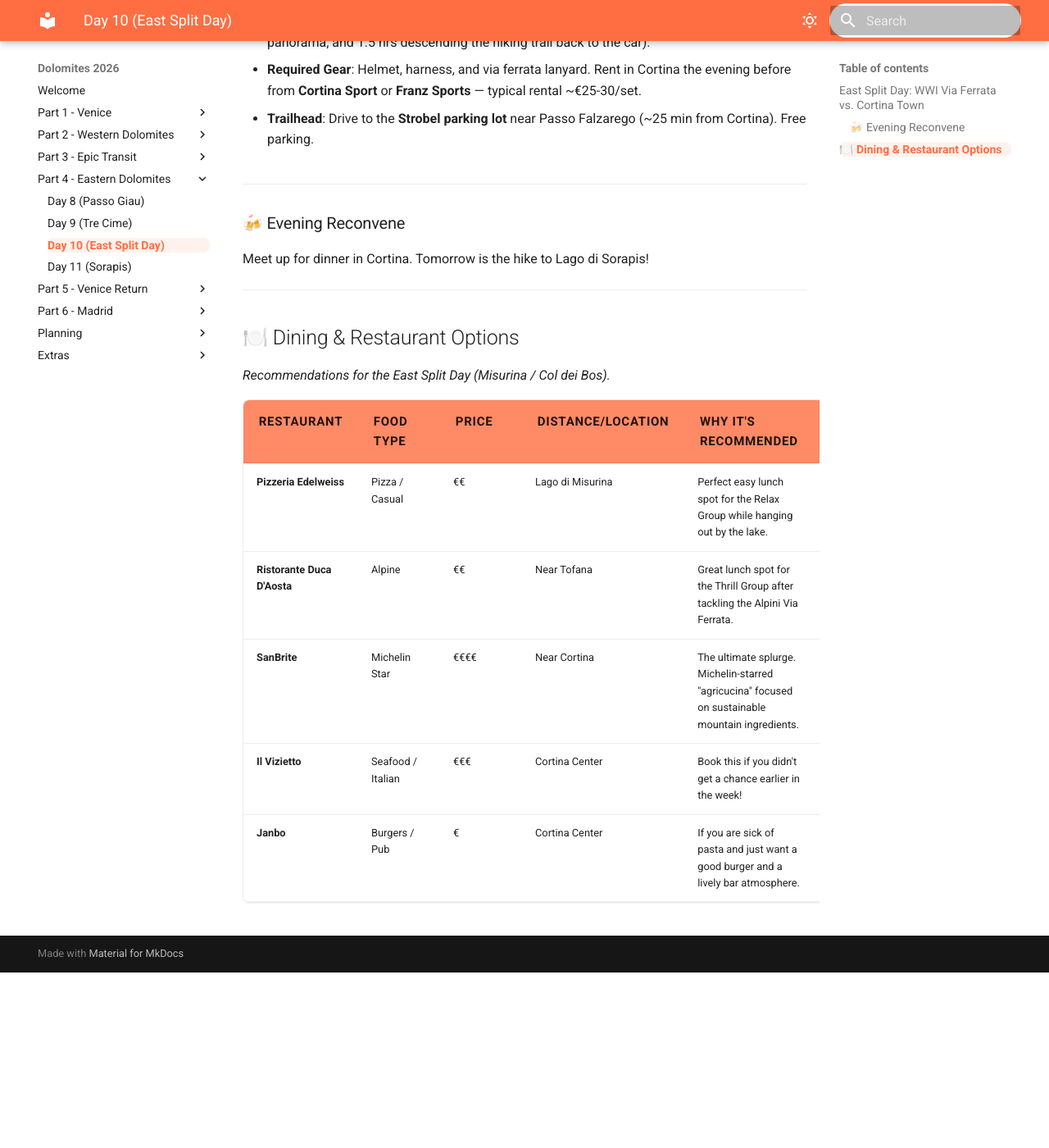
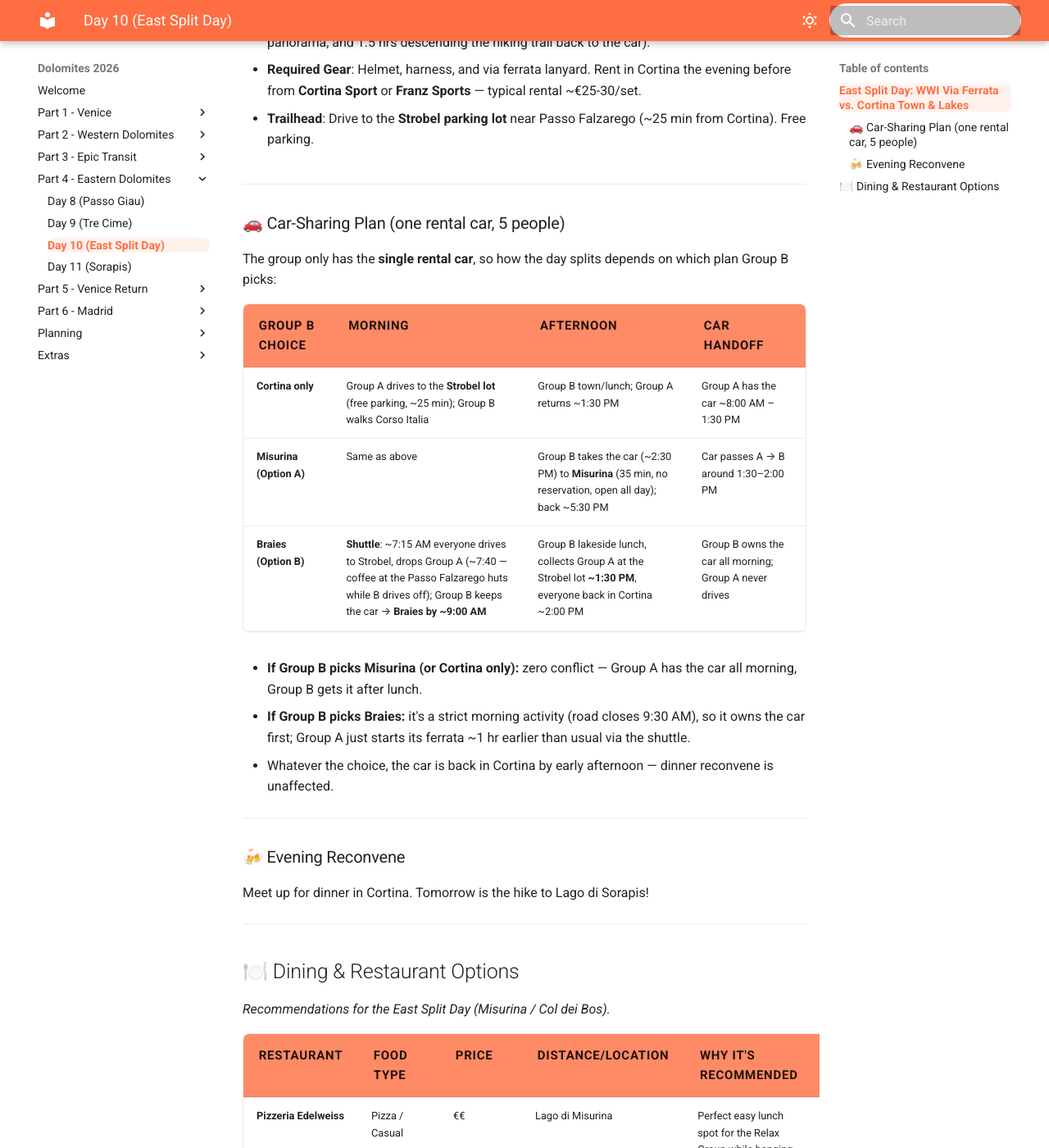
Before and after one commit to iammzz/dolomites-2026, an MkDocs documentation site: the page built from docs/day10_east_split.md, in a window 1280 px wide and 1400 px high, scrolled down 713 px. Shown: the whole window at 82% size. Built offline with MkDocs 1.6.1 and Material for MkDocs 9.7.7, drawn with Linux system fonts in a browser that asks for light colours; before the commit the page ends 1899 px from its top, so only the background shows below that; some of the changed text lies outside the part shown.

Commit message:
Day 10 (Sept 21): document both Relax options (Misurina vs Braies) + single-car sharing plan table; sync index & todo (Braies decision deadline ~Sept 19)

```diff
--- a/docs/day10_east_split.md
+++ b/docs/day10_east_split.md
@@ -1,5 +1,5 @@
 # Day 10 — Monday, Sept 21 🧗‍♂️
-## East Split Day: WWI Via Ferrata vs. Cortina Town
+## East Split Day: WWI Via Ferrata vs. Cortina Town & Lakes
 **Base:** Cortina d'Ampezzo
 
 * [🗺️ **Google Maps Route — Group A (Cortina → Strobel Parking)**](https://www.google.com/maps/dir/Cortina+d'Ampezzo/Strobel+Passo+Falzarego)
@@ -21,14 +21,42 @@
     * **Required Gear**: Helmet, harness, and via ferrata lanyard. Rent in Cortina the evening before from **Cortina Sport** or **Franz Sports** — typical rental ~€25-30/set.
     * **Trailhead**: Drive to the **Strobel parking lot** near Passo Falzarego (~25 min from Cortina). Free parking.
 
-=== "☕ Group B: The Relaxers (Cortina d'Ampezzo)"
+=== "☕ Group B: The Relaxers (Cortina / Lakes)"
 
     **Expectation & Rationale:**
     Cortina d'Ampezzo is known as the "Pearl of the Dolomites". It's a chic, upscale town that hosted the 1956 Winter Olympics and the 2026 Winter Olympics.
 
+    **Core plan (regardless of lake choice):**
     * **Morning** (~2 hrs): Sleep in and stroll down **Corso Italia**, the main pedestrian shopping street lined with high-end boutiques, cafés, and gelaterias. Grab a late breakfast at one of the outdoor terraces.
     * **Midday Lunch** (~1.5 hrs): Treat yourself to a luxurious sit-down lunch at one of Cortina's upscale restaurants — you've been eating trail food for days.
-    * **Afternoon Option** (~2 hrs): Drive 20 minutes to **Lago di Braies** (if you reserved parking in advance — **mandatory online reservation, ~€10/vehicle at [pragsparking.com](https://www.pragsparking.com)**) for a leisurely walk around the stunning emerald-green lake, or stay in town and explore the Olympic venues.
+
+    **Lake options — decision not made yet:**
+
+    **Option A — Cortina only / Lago di Misurina (afternoon)** ✅ *no car conflict*
+    * Stay in town and explore the Olympic venues (1956 & 2026), boutiques, and gelaterias.
+    * **Lago di Misurina** (~2-3 hrs): Drive ~35 min to the lake (1,756m) for a flat 2–3 km partial lakeside loop. **No reservation needed and the road is open all day** — slot it in the afternoon once Group A returns with the car.
+
+    **Option B — Lago di Braies (morning only)** ⚠️ *requires the shuttle car plan + early start*
+    * **Road access critical**: The Braies road is **closed to private vehicles 9:30 AM–4:00 PM** — you must be parked **before 9:30 AM** with a **pre-booked parking slot (P4, ~€10/vehicle) at [pragsparking.com](https://www.pragsparking.com)**.
+    * Leave Cortina with the whole group **~7:15 AM** under the shuttle plan (see car-sharing section below) — Group A gets dropped at the Strobel lot en route.
+    * ~2 hrs: the flat 2.5 km loop around the emerald lake (rowboat jetty, chapel on the north shore), then a lakeside lunch at **Hotel Pragser Wildsee** — back in Cortina ~12:30 PM.
+    * *Decision deadline*: confirm **~Sept 19** so the Braies parking slot can be reserved and the shuttle schedule is locked in.
+
+---
+
+### 🚗 Car-Sharing Plan (one rental car, 5 people)
+
+The group only has the **single rental car**, so how the day splits depends on which plan Group B picks:
+
+| Group B choice | Morning | Afternoon | Car handoff |
+|---|---|---|---|
+| **Cortina only** | Group A drives to the **Strobel lot** (free parking, ~25 min); Group B walks Corso Italia | Group B town/lunch; Group A returns ~1:30 PM | Group A has the car ~8:00 AM – 1:30 PM |
+| **Misurina (Option A)** | Same as above | Group B takes the car (~2:30 PM) to **Misurina** (35 min, no reservation, open all day); back ~5:30 PM | Car passes A → B around 1:30–2:00 PM |
+| **Braies (Option B)** | **Shuttle**: ~7:15 AM everyone drives to Strobel, drops Group A (~7:40 — coffee at the Passo Falzarego huts while B drives off); Group B keeps the car → **Braies by ~9:00 AM** | Group B lakeside lunch, collects Group A at the Strobel lot **~1:30 PM**, everyone back in Cortina ~2:00 PM | Group B owns the car all morning; Group A never drives |
+
+*   **If Group B picks Misurina (or Cortina only):** zero conflict — Group A has the car all morning, Group B gets it after lunch.
+*   **If Group B picks Braies:** it's a strict morning activity (road closes 9:30 AM), so it owns the car first; Group A just starts its ferrata ~1 hr earlier than usual via the shuttle.
+*   Whatever the choice, the car is back in Cortina by early afternoon — dinner reconvene is unaffected.
 
 ---
 
@@ -43,6 +71,7 @@
 | Restaurant | Food Type | Price | Distance/Location | Why it's recommended | Map |
 |------------|-----------|-------|-------------------|----------------------|-----|
 | **Pizzeria Edelweiss** | Pizza / Casual | €€ | Lago di Misurina | Perfect easy lunch spot for the Relax Group while hanging out by the lake. | [📍 Map](https://www.google.com/maps/search/?api=1&query=Pizzeria+Edelweiss+Dolomites) |
+| **Hotel Pragser Wildsee** | Lakeside / Tyrolean | €€€ | Lago di Braies | Classic lakeside lunch right on the shore of Braies if the group picks the morning lake option. Stunning terrace. | [📍 Map](https://www.google.com/maps/search/?api=1&query=Hotel+Pragser+Wildsee+Dolomites) |
 | **Ristorante Duca D'Aosta** | Alpine | €€ | Near Tofana | Great lunch spot for the Thrill Group after tackling the Alpini Via Ferrata. | [📍 Map](https://www.google.com/maps/search/?api=1&query=Ristorante+Duca+D%27Aosta+Dolomites) |
 | **SanBrite** | Michelin Star | €€€€ | Near Cortina | The ultimate splurge. Michelin-starred "agricucina" focused on sustainable mountain ingredients. | [📍 Map](https://www.google.com/maps/search/?api=1&query=SanBrite+Dolomites) |
 | **Il Vizietto** | Seafood / Italian | €€€ | Cortina Center | Book this if you didn't get a chance earlier in the week! | [📍 Map](https://www.google.com/maps/search/?api=1&query=Il+Vizietto+Dolomites) |
```
Also changed, not shown: docs/index.md (+1 -1 lines), docs/todo.md (+1 -1 lines).
